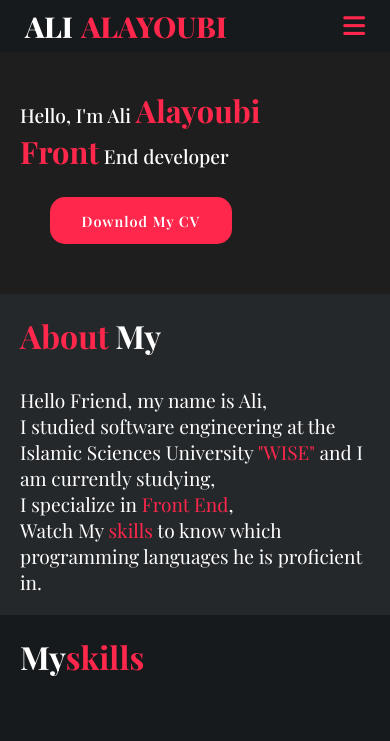
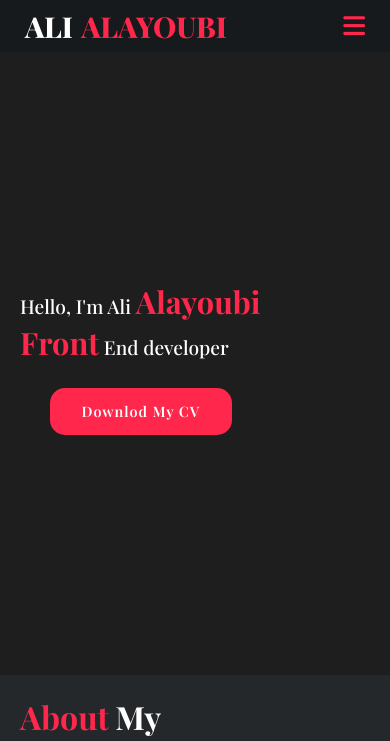
Before and after one commit to Ali-Alayoubi/Ali-CV, a plain HTML site: page index.html in a window 390 px wide. Shown: the top 741 px of the page. Drawn offline with nearby package versions, Linux system fonts and the light colour scheme.

Commit message:
Add files via upload

```diff
--- a/style.css
+++ b/style.css
@@ -272,6 +272,8 @@ section {
     color: #ff274b;
 }
 
+
+
 /* footer */
 
 
@@ -285,7 +287,6 @@ section {
 /* responsiv */
 
 @media (max-width:1250px){
-
     header{
         padding: 7px 50px;
     }
@@ -311,7 +312,16 @@ section {
         header {
             padding: 7px 25px;
         }
+        #home,
+        #about,
+        #skills{
+            height: 80vh;
+        }
 
+
+        #about p{
+            margin-top: 50px;
+        }
         #home .content img {
             display: none;
         }
@@ -401,7 +411,6 @@ section {
                 }
 
                 @media (max-width:500px){
-
                     #footer p {
                         font-size: 0.8em;
 
```
